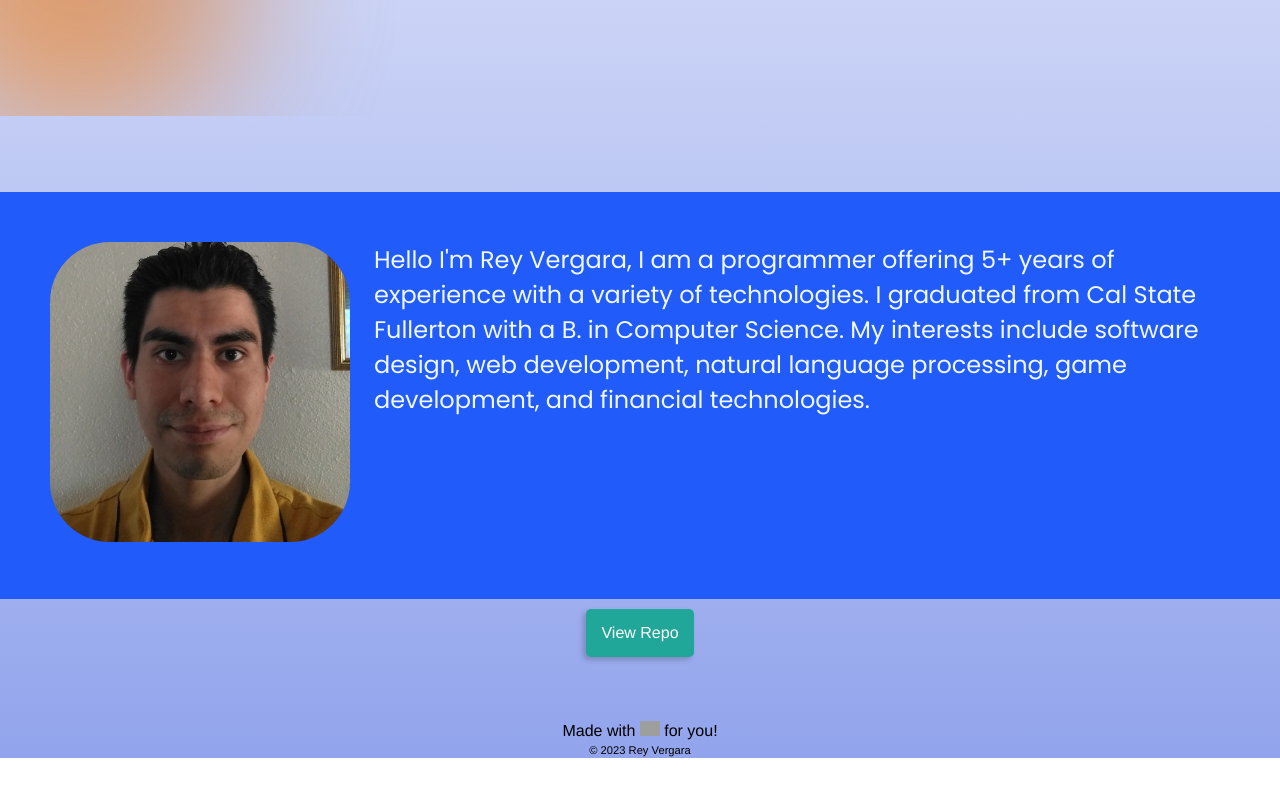
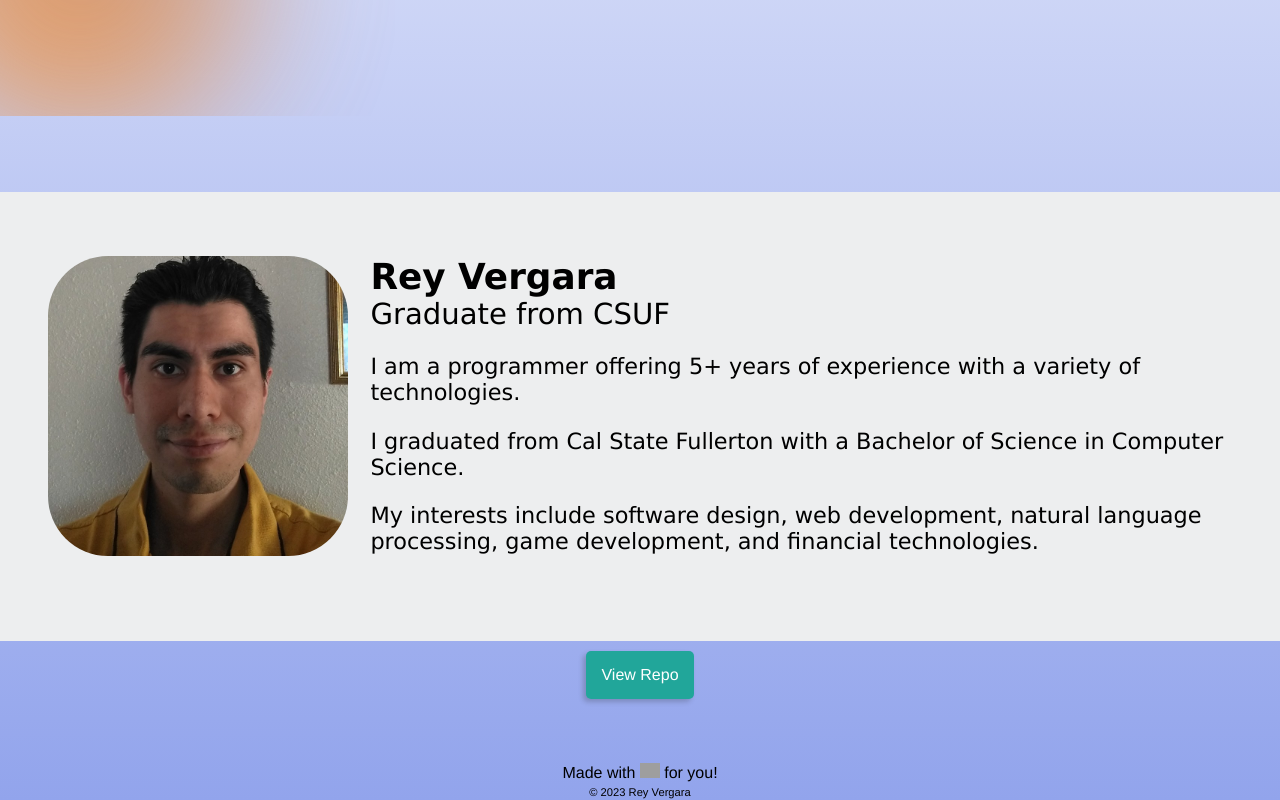
Before and after one commit to reyjvergara/portfolio, an Angular app: page / in a window 1280 px wide. Shown: the part 684-1484 px from the top of the page. Before the commit the page ends 1442 px from the top, so only its background shows below. Built offline with nearby package versions, Linux system fonts and the light colour scheme; grey boxes are pictures that could not be loaded.

Commit message:
Updated apperance

```diff
--- a/src/app/app.component.css
+++ b/src/app/app.component.css
@@ -19,9 +19,9 @@
   padding-top: 25rem;
 }
 #content{
-  background-color: #215bf9;
-  padding: 50px;
-
+  padding-top: 4rem;
+  padding-bottom: 4rem;
+  background-color: #edeeef;
 }
 ul {
   list-style-type: none;
@@ -50,19 +50,39 @@ li{ display: inline-block;}
 .ObjectiveContainer{
   display: flex;
   flex-direction: row;
+  justify-content: center;
+}
+
+.objective-text .name
+{
+  font-size: 1.6em;
+}
+
+.objective-text .secondDets
+{
+  font-size: 1.3em;
+  padding-bottom: 0;
 }
 
 .objective-text
 {
+  font-family: 'Lucida Sans', Arial, sans-serif;
   padding-left: 1em;
-  color: aliceblue;
-  font-size: 1.5em;
+  color: black;
+  font-size: 1.4em;
+  font-weight: 300;
+  margin-right: 3rem;
 }
 
 .anObjective img{
   width:300px;
   height: auto;
   border-radius: 20%;
+
+}
+
+.my_img_2{
+  padding-left: 3rem;
 }
 /*
 ul li:hover
@@ -112,12 +132,15 @@ ul li:hover
 }
 
 .header img{
-  padding-top: 2em;
   width: 300px;;
   height: auto;
   border-radius: 50%;
   margin: auto;
 }
+.my_img{
+  padding-top: 2em;
+}
+
 .header{
   text-align: center;
   display: flex;
--- a/src/app/app.component.html
+++ b/src/app/app.component.html
@@ -40,9 +40,11 @@
         <img src="../assets/reyvergara.png">
       </div>
       <div class = "objective-text">
-        Hello I'm Rey Vergara, I am a programmer offering 5+ years of experience with a variety of technologies.
-        I graduated from Cal State Fullerton with a B. in Computer Science.
-        My interests include software design, web development, natural language processing, game development, and financial technologies.
+        <a class="name"><strong>Rey Vergara</strong><br></a>
+        <a class="secondDets">Graduate from CSUF<br></a>
+        <p class="dets">I am a programmer offering 5+ years of experience with a variety of technologies.</p>
+        <p class="dets">I graduated from Cal State Fullerton with a Bachelor of Science in Computer Science.</p>
+        <p class="dets">My interests include software design, web development, natural language processing, game development, and financial technologies.</p>
       </div>
 
     </div>
```
